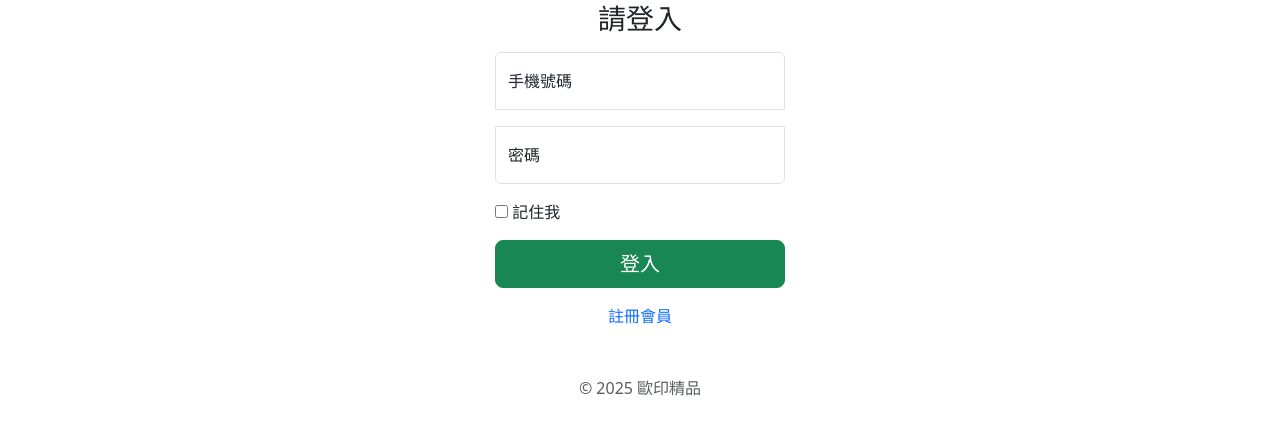
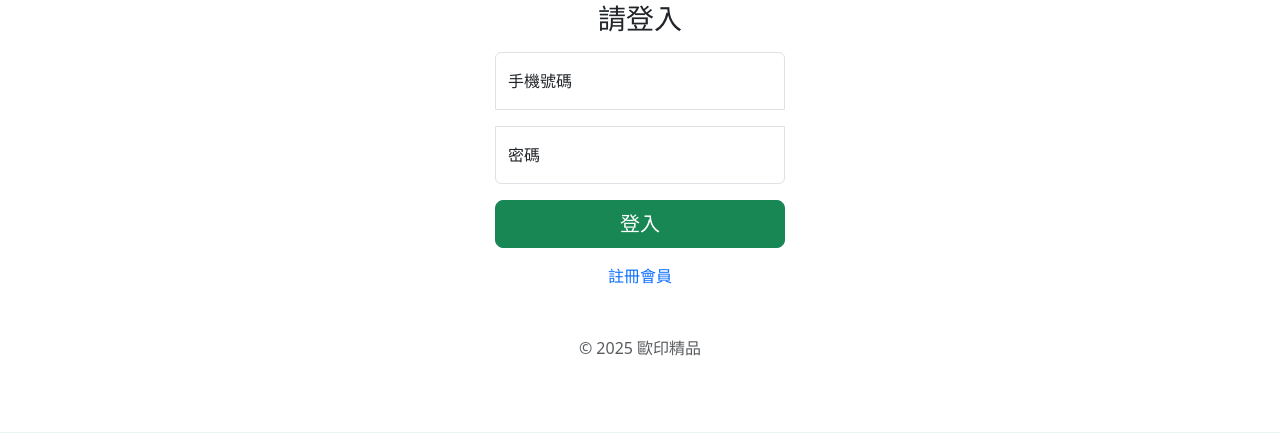
Before and after one commit to dogudowo/php_ecommerce, a PHP site: page /login.php in a window 1280 px wide. Shown: the part 266-699 px from the top of the page. Run offline with PHP 8.4, Linux system fonts and the light colour scheme; some libraries are stand-ins or nearby versions.

Commit message:
Update-註解記住我選項

```diff
--- a/login.php
+++ b/login.php
@@ -80,11 +80,11 @@ if ($_SERVER['REQUEST_METHOD'] === 'POST') {
             <label for="password">密碼</label>
         </div>
 
-        <div class="checkbox mb-3">
+        <!-- <div class="checkbox mb-3">
             <label>
                 <input type="checkbox" value="remember-me"> 記住我
             </label>
-        </div>
+        </div> -->
 
         <button class="w-100 btn btn-lg btn-success" type="submit">登入</button>
 
```
